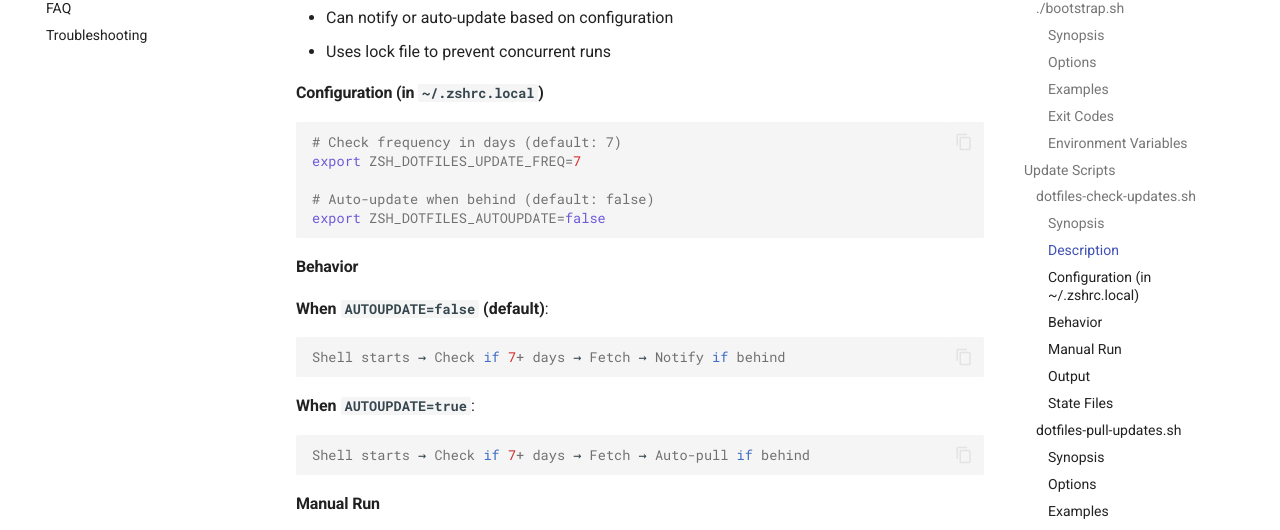
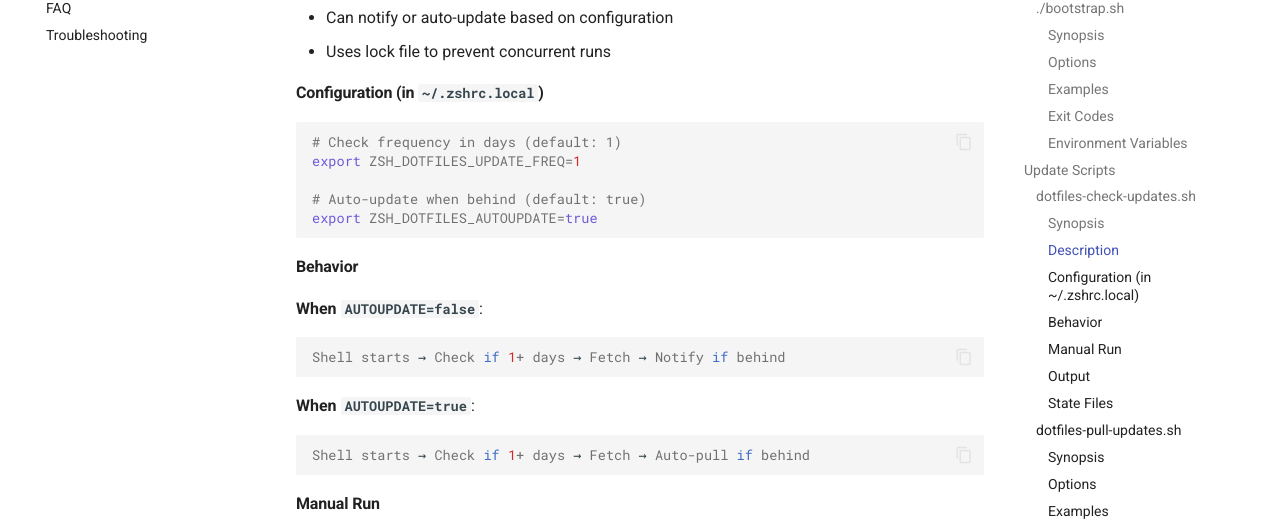
Before and after one commit to Rihoj/dotfiles, an MkDocs documentation site: the page built from docs/command-reference.md, in a window 1280 px wide and 900 px high, scrolled down 2251 px. Shown: the part 127-657 px from the top of the window. Built offline with MkDocs 1.6.1 and Material for MkDocs 9.7.7, drawn with Linux system fonts in a browser that asks for light colours; comment, search, counter and statistics services are not loaded.

Commit message:
docs(updates): document daily auto-update defaults

````diff
--- a/docs/command-reference.md
+++ b/docs/command-reference.md
@@ -93,23 +93,23 @@ dotfiles-check-updates.sh
 #### Configuration (in `~/.zshrc.local`)
 
 ```zsh
-# Check frequency in days (default: 7)
-export ZSH_DOTFILES_UPDATE_FREQ=7
+# Check frequency in days (default: 1)
+export ZSH_DOTFILES_UPDATE_FREQ=1
 
-# Auto-update when behind (default: false)
-export ZSH_DOTFILES_AUTOUPDATE=false
+# Auto-update when behind (default: true)
+export ZSH_DOTFILES_AUTOUPDATE=true
 ```
 
 #### Behavior
 
-**When `AUTOUPDATE=false` (default)**:
+**When `AUTOUPDATE=false`**:
 ```
-Shell starts → Check if 7+ days → Fetch → Notify if behind
+Shell starts → Check if 1+ days → Fetch → Notify if behind
 ```
 
 **When `AUTOUPDATE=true`**:
 ```
-Shell starts → Check if 7+ days → Fetch → Auto-pull if behind
+Shell starts → Check if 1+ days → Fetch → Auto-pull if behind
 ```
 
 #### Manual Run
@@ -594,8 +594,8 @@ p10k configure                  # Configure theme
 | Variable | Purpose | Default |
 |----------|---------|---------|
 | `DOTFILES_DIR` | Dotfiles repository location | Auto-detected from script location, or `~/.dotfiles` |
-| `ZSH_DOTFILES_UPDATE_FREQ` | Update check frequency (days) | `7` |
-| `ZSH_DOTFILES_AUTOUPDATE` | Auto-pull updates | `false` |
+| `ZSH_DOTFILES_UPDATE_FREQ` | Update check frequency (days) | `1` |
+| `ZSH_DOTFILES_AUTOUPDATE` | Auto-pull updates | `true` |
 
 ### Oh My Zsh
 
````
Also changed, not shown: README.md (+3 -2 lines), docs/architecture.md (+3 -3 lines), docs/directory-structure.md (+1 -1 lines), docs/faq.md (+8 -8 lines), docs/updates.md (+6 -6 lines).
